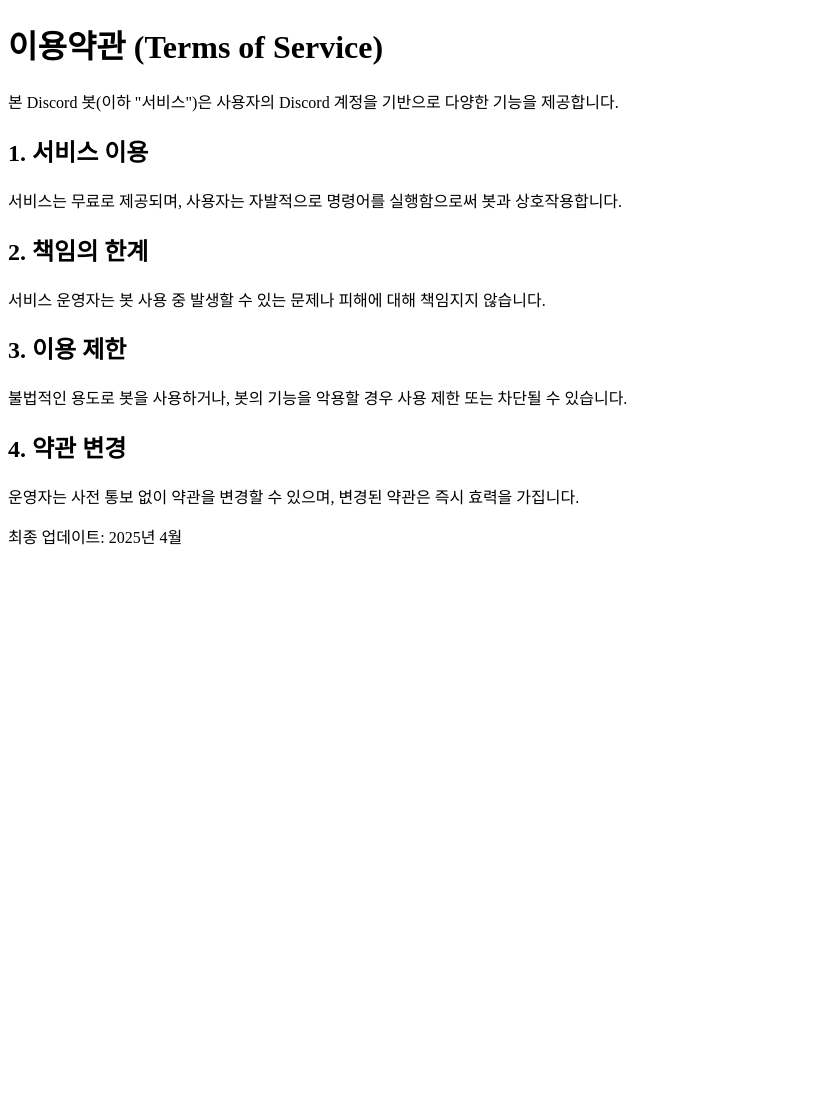
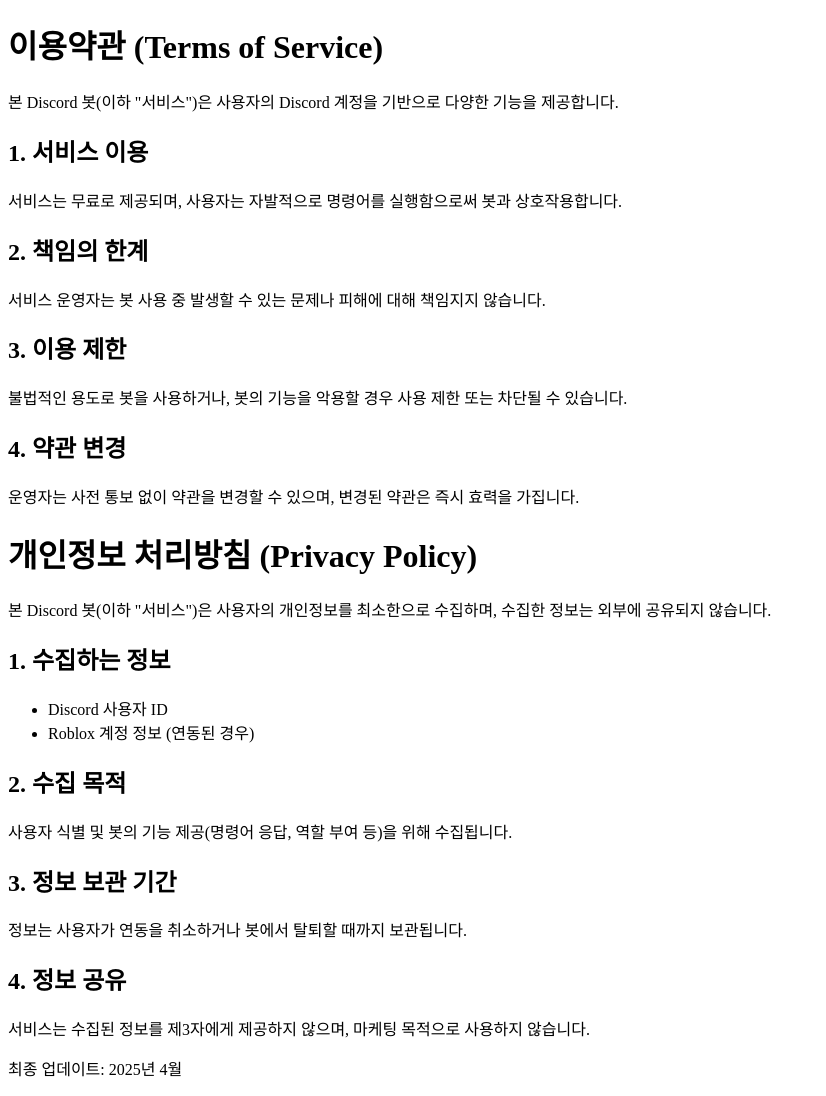
Before and after one commit to CheaterMer/aruheart, a plain HTML site: page index.html in a window 1280 px wide. Shown: the whole page, without its empty margins (0-826 px from the left). Before the commit the page ends 800 px from the top, so only its background shows below. Drawn offline with Linux system fonts and the light colour scheme.

Commit message:
Update index.html

```diff
--- a/index.html
+++ b/index.html
@@ -21,6 +21,24 @@
   <h2>4. 약관 변경</h2>
   <p>운영자는 사전 통보 없이 약관을 변경할 수 있으며, 변경된 약관은 즉시 효력을 가집니다.</p>
 
+  <h1>개인정보 처리방침 (Privacy Policy)</h1>
+  <p>본 Discord 봇(이하 "서비스")은 사용자의 개인정보를 최소한으로 수집하며, 수집한 정보는 외부에 공유되지 않습니다.</p>
+
+  <h2>1. 수집하는 정보</h2>
+  <ul>
+    <li>Discord 사용자 ID</li>
+    <li>Roblox 계정 정보 (연동된 경우)</li>
+  </ul>
+
+  <h2>2. 수집 목적</h2>
+  <p>사용자 식별 및 봇의 기능 제공(명령어 응답, 역할 부여 등)을 위해 수집됩니다.</p>
+
+  <h2>3. 정보 보관 기간</h2>
+  <p>정보는 사용자가 연동을 취소하거나 봇에서 탈퇴할 때까지 보관됩니다.</p>
+
+  <h2>4. 정보 공유</h2>
+  <p>서비스는 수집된 정보를 제3자에게 제공하지 않으며, 마케팅 목적으로 사용하지 않습니다.</p>
+
   <p>최종 업데이트: 2025년 4월</p>
 </body>
 </html>
```
